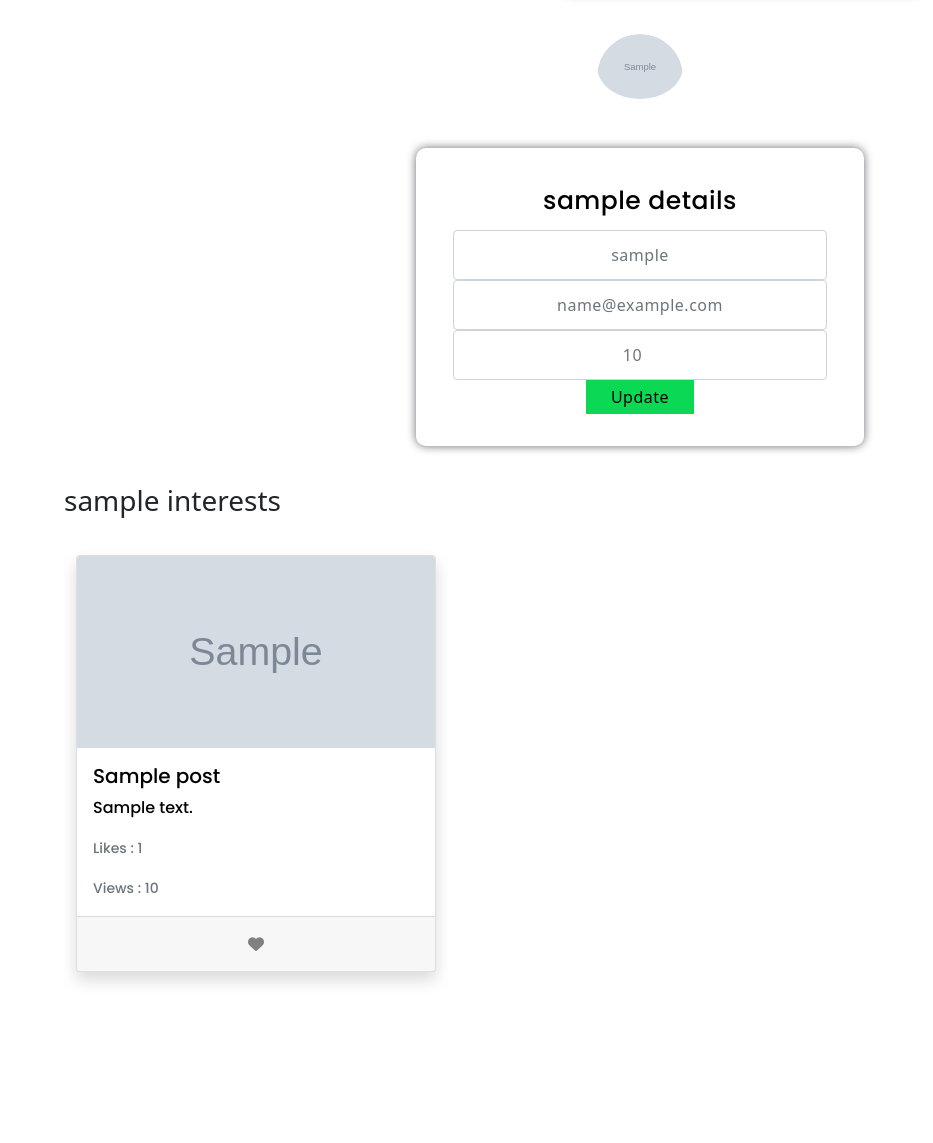
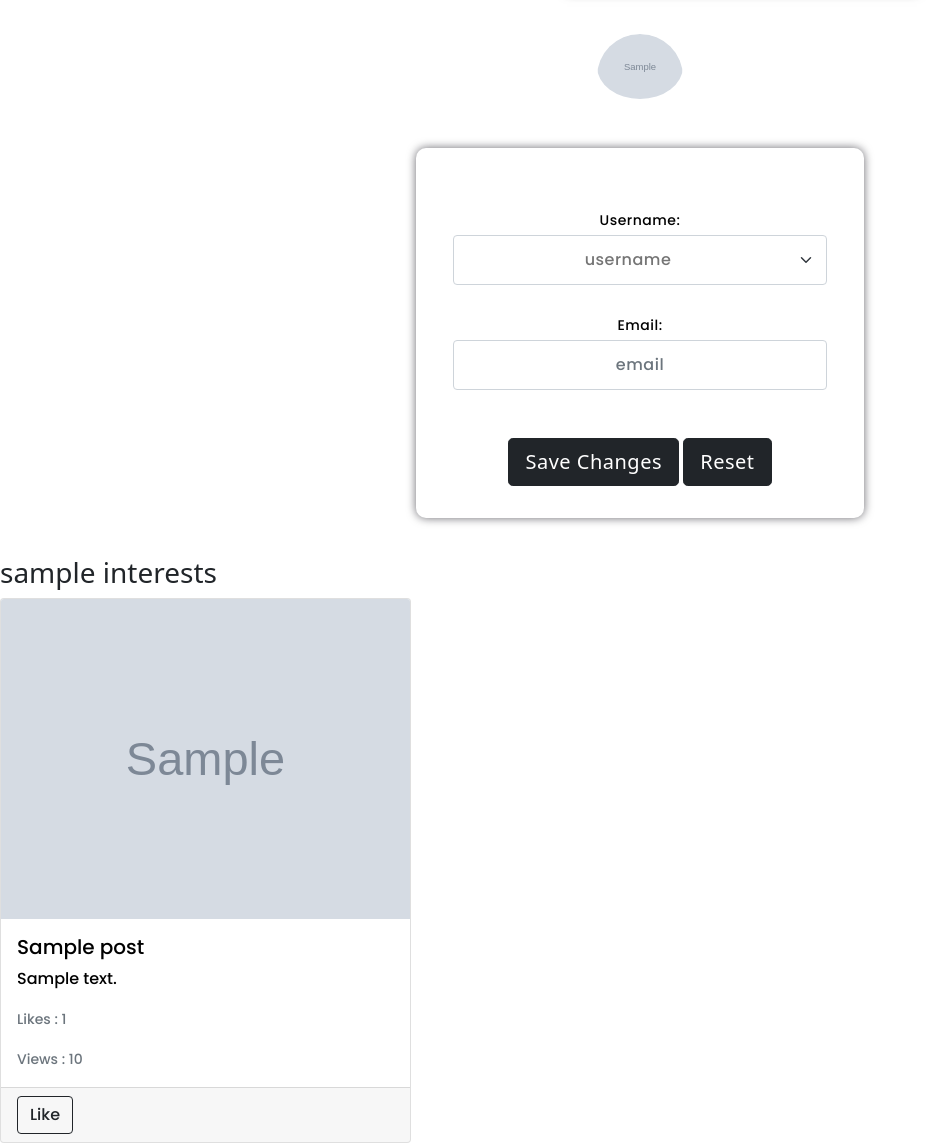
Before and after one commit to chloeyeo/Radar-Website-WAD2-Group-Project-, a Django app: template radar_project/templates/radar/account.html in a window 1280 px wide. Shown: the part 70-1213 px from the top of the page, without its empty margins (0-933 px from the left). Before the commit the page ends 1053 px from the top, so only its background shows below. Run offline with Django 3.2, Linux system fonts and the light colour scheme; a user stored in the database is signed in; tables that the repository leaves empty hold one stand-in row (values such as "Sample post"); the template is opened without the code that fills it: values that come from a table or form of the project are taken from there, most other values are stand-ins (such as "Sample title", 1, 10 or a date in 2020); grey boxes marked "Sample" are stand-in pictures; some libraries are stand-ins or nearby versions.

Commit message:
added url, view

```diff
--- a/radar_project/templates/radar/account.html
+++ b/radar_project/templates/radar/account.html
@@ -1,5 +1,5 @@
 {% extends 'radar/base1.html' %}
-{% load static %}
+{% load staticfiles %}
 
 {% block title_block %}
 {{ current_user.username }}
@@ -22,55 +22,62 @@
 
     </div>
 
-    <!-- user data, i don't know why this is a form -->
-<form class = "form">
-    <h3>{{current_user.username}} details</h3>
-    <input class = "form-control" type="text" placeholder={{current_user.username}} name="username" required>
+    <!-- User profile form -->
+    <div class="form-content">
+        <form method="post" enctype="multipart/form-data">
+            {% csrf_token %}
+            <div class="form-group">
+                <label class="small mb-1">Username:</label>
+                {{ user_form.username }}
+                <label class="small mb-1">Email:</label>
+                {{ user_form.email }}
+            </div>
 
-    <input class = "form-control" type="text" placeholder={{current_user.email}} name="text" required>
-
-    <input class = "form-control" type="number" placeholder={{user_profile.age}} name="age" required>
-
-    <button class = "" type="submit" class="signup">Update</button>
+            <br><br>
+            <button type="submit" class="btn btn-dark btn-lg">Save Changes</button>
+            <button type="reset" class="btn btn-dark btn-lg">Reset</button>
         </form>
     </div>
 
+
     {% if user_liked_posts %}
-<h3 style="margin-left: 5%;">{{current_user}} interests</h3>
-<div class="row row-cols-1 row-cols-md-3 g-4" style="margin-left: 5%; margin-right: 5%;margin-top: 1%;">
+    <h3>{{current_user}} interests</h3>
+    <div class="row row-cols-1 row-cols-md-3 g-4">
         {% for post in user_liked_posts %}
-
         <div class="col">
             <a href="{% url 'radar:post' post.slug %}" style="color:black; text-decoration: none;text-align: left;">
-            <div class="card shadow mb-5 bg-white rounded" style="cursor: pointer; " >
+                <div class="card">
+
                     {% if post.image %}
-                    <img src="{{post.image.url}}" class="card-img-top hover-zoom" alt="{{ post.title}} image" style = "height: 15vw; width: 100%; object-fit: cover;">
+                    <img src="{{post.image.url}}" class="card-img-top" alt="{{ post.title}} image" style="height: 20em">
                     {% else %}
                     <!-- show default image -->
-                    <img src="{{MEDIA_URL}}images/placeholder.png" class="card-img-top" alt="{{ post.title}} image" >
+                    <img src="{{MEDIA_URL}}images/placeholder.png" class="card-img-top" alt="{{ post.title}} image"
+                        style="height: 20em">
                     {% endif %}
 
                     <div class="card-body">
                         <h5 class="card-title">{{post.title}}</h5>
-                    <p class="card-text" style = "overflow:hidden; text-overflow: clip; white-space: nowrap;">{{post.description}}</p>
-                    <p id = "like_count" class="card-text"><small class="text-muted" name = "{{post.id}}">Likes : {{ post.total_likes }}</small></p>
+                        <p class="card-text" style="overflow:hidden; text-overflow: clip; white-space: nowrap;">
+                            {{post.description}}</p>
+                        <p class="card-text"><small class="text-muted">Likes : {{ post.total_likes }}</small></p>
                         <p class="card-text"><small class="text-muted">Views : {{ post.views }}</small></p>
                     </div>
-            </a>
-                <div class="card-footer text-center" style=" width: 100%;">
+                    <div class="card-footer">
+
+
                         <div>
                             {% if user.is_authenticated %}
-                        <button id="like" class="like_post_btn btn" post-id="{{ post.id }}" type="button" href="" ><i class="fa-solid fa-heart">
-                            </i></button>
+                            <button class="like_post_btn btn btn-outline-dark" post-id="{{ post.id }}" type="button">
+                                Like </button>
                             {% else %}
-                        <button type="button" class="login_to_like btn btn-outline-dark" >like</button>
-
+                            <button type="button" class="login_to_like btn btn-outline-dark">like</button>
                             {% endif %}
-                    </div>
                         </div>
 
                     </div>
-
+                </div>
+            </a>
         </div>
         {% endfor %}
 
```
Lines whose indentation alone changed are shown as unchanged.
